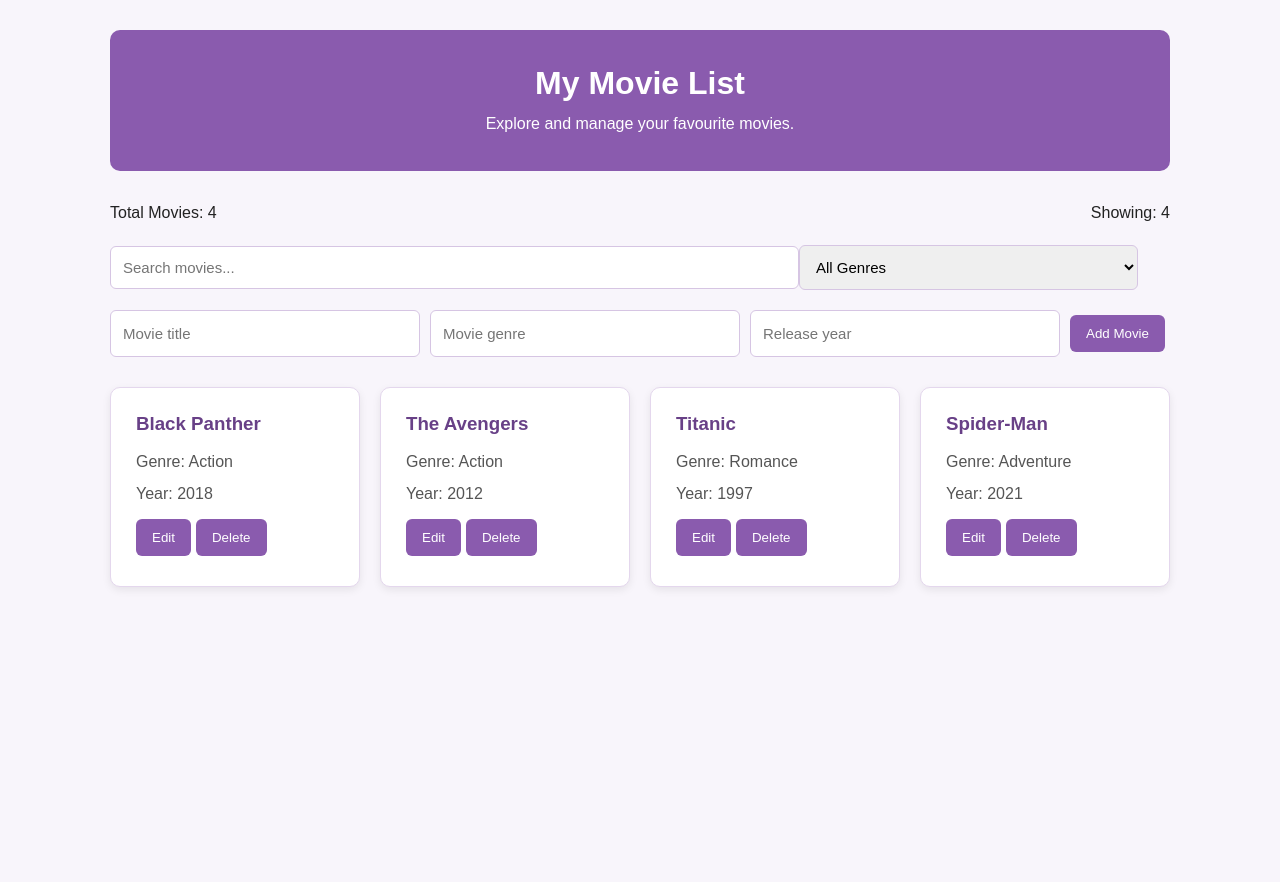
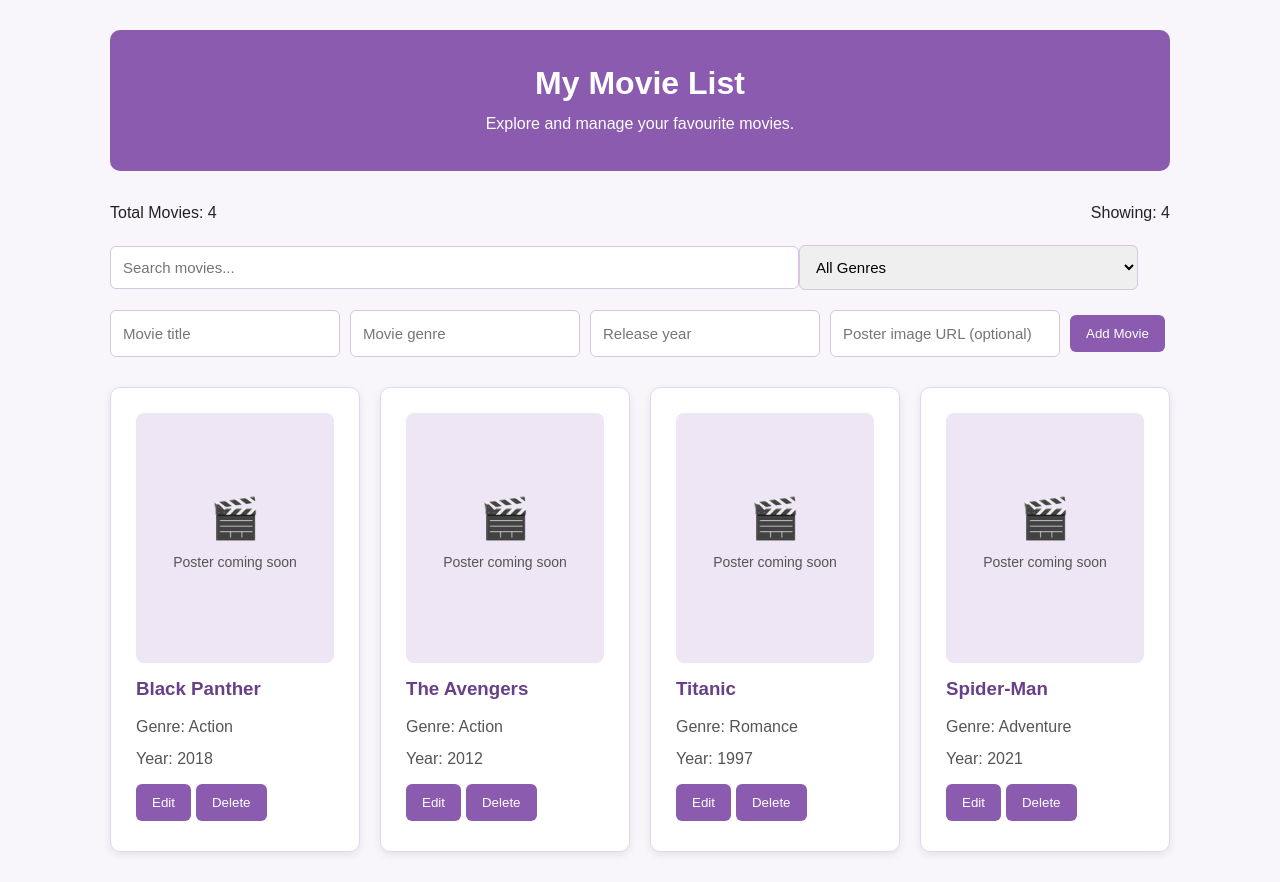
Before and after one commit to thomaskamau7588-star/-react-movie-list, a React (Vite) app: page / in a window 1280 px wide. Before the commit the page ends 800 px from the top, so only its background shows below. Built offline with nearby package versions, Linux system fonts and the light colour scheme.

Commit message:
Add poster images to movie cards and support poster URLs when adding or editing movies.

```diff
--- a/src/App.css
+++ b/src/App.css
@@ -101,13 +101,14 @@ button:hover {
     background-color: #684087;
 }
 
-/* Movie Cards */
+/* Movie List */
 .movie-list {
     display: grid;
     grid-template-columns: repeat(auto-fit, minmax(220px, 1fr));
     gap: 20px;
 }
 
+/* Movie Cards */
 .movie-card {
     background-color: white;
     padding: 25px;
@@ -129,6 +130,32 @@ button:hover {
 .movie-card p {
     margin-bottom: 8px;
     color: #555;
+}
+
+/* Movie Posters */
+.movie-poster {
+    width: 100%;
+    height: 250px;
+    object-fit: cover;
+    border-radius: 8px;
+    margin-bottom: 15px;
+}
+
+.movie-poster-placeholder {
+    height: 250px;
+    background-color: #eee5f5;
+    border-radius: 8px;
+    display: flex;
+    flex-direction: column;
+    align-items: center;
+    justify-content: center;
+    font-size: 40px;
+    margin-bottom: 15px;
+}
+
+.movie-poster-placeholder p {
+    font-size: 14px;
+    margin-top: 10px;
 }
 
 /* Edit Form */
--- a/src/components/MovieItem.jsx
+++ b/src/components/MovieItem.jsx
@@ -7,6 +7,7 @@ function MovieItem({ movie, onDelete, onEdit }) {
     const [title, setTitle] = useState(movie.title);
     const [genre, setGenre] = useState(movie.genre);
     const [year, setYear] = useState(movie.year);
+    const [posterUrl, setPosterUrl] = useState(movie.posterUrl || "");
 
     // Save Edited Movie
     const handleSave = (event) => {
@@ -15,7 +16,8 @@ function MovieItem({ movie, onDelete, onEdit }) {
         onEdit(movie.id, {
             title,
             genre,
-            year: Number(year)
+            year: Number(year),
+            posterUrl
         });
 
         setIsEditing(false);
@@ -30,6 +32,7 @@ function MovieItem({ movie, onDelete, onEdit }) {
                         type="text"
                         value={title}
                         onChange={(event) => setTitle(event.target.value)}
+                        placeholder="Movie title"
                         required
                     />
 
@@ -37,6 +40,7 @@ function MovieItem({ movie, onDelete, onEdit }) {
                         type="text"
                         value={genre}
                         onChange={(event) => setGenre(event.target.value)}
+                        placeholder="Genre"
                         required
                     />
 
@@ -44,7 +48,15 @@ function MovieItem({ movie, onDelete, onEdit }) {
                         type="number"
                         value={year}
                         onChange={(event) => setYear(event.target.value)}
+                        placeholder="Year"
                         required
+                    />
+
+                    <input
+                        type="url"
+                        value={posterUrl}
+                        onChange={(event) => setPosterUrl(event.target.value)}
+                        placeholder="Poster image URL"
                     />
 
                     <button type="submit">Save Changes</button>
@@ -58,6 +70,19 @@ function MovieItem({ movie, onDelete, onEdit }) {
                 </form>
             ) : (
                 <>
+                    {posterUrl ? (
+                        <img
+                            src={posterUrl}
+                            alt={`${movie.title} poster`}
+                            className="movie-poster"
+                        />
+                    ) : (
+                        <div className="movie-poster-placeholder">
+                            🎬
+                            <p>Poster coming soon</p>
+                        </div>
+                    )}
+
                     <h3>{movie.title}</h3>
                     <p>Genre: {movie.genre}</p>
                     <p>Year: {movie.year}</p>
--- a/src/components/MovieList.jsx
+++ b/src/components/MovieList.jsx
@@ -9,10 +9,10 @@ function MovieList() {
         const savedMovies = localStorage.getItem("movies");
 
         return savedMovies ? JSON.parse(savedMovies) : [
-            { id: 1, title: "Black Panther", genre: "Action", year: 2018 },
-            { id: 2, title: "The Avengers", genre: "Action", year: 2012 },
-            { id: 3, title: "Titanic", genre: "Romance", year: 1997 },
-            { id: 4, title: "Spider-Man", genre: "Adventure", year: 2021 }
+            { id: 1, title: "Black Panther", genre: "Action", year: 2018, posterUrl: "" },
+            { id: 2, title: "The Avengers", genre: "Action", year: 2012, posterUrl: "" },
+            { id: 3, title: "Titanic", genre: "Romance", year: 1997, posterUrl: "" },
+            { id: 4, title: "Spider-Man", genre: "Adventure", year: 2021, posterUrl: "" }
         ];
     });
 
@@ -34,7 +34,8 @@ function MovieList() {
             id: Date.now(),
             title: form.title.value.trim(),
             genre: form.genre.value.trim(),
-            year: Number(form.year.value)
+            year: Number(form.year.value),
+            posterUrl: form.posterUrl.value.trim()
         };
 
         setMovies([...movies, newMovie]);
@@ -74,17 +75,13 @@ function MovieList() {
         return matchesSearch && matchesGenre;
     });
 
-    // Movie Statistics
-    const totalMovies = movies.length;
-    const displayedMovies = filteredMovies.length;
-
     return (
         <div>
 
             {/* Movie Statistics */}
             <div className="movie-stats">
-                <p>Total Movies: {totalMovies}</p>
-                <p>Showing: {displayedMovies}</p>
+                <p>Total Movies: {movies.length}</p>
+                <p>Showing: {filteredMovies.length}</p>
             </div>
 
             {/* Search Movies */}
@@ -132,6 +129,12 @@ function MovieList() {
                     required
                 />
 
+                <input
+                    type="url"
+                    name="posterUrl"
+                    placeholder="Poster image URL (optional)"
+                />
+
                 <button type="submit">Add Movie</button>
             </form>
 
```
